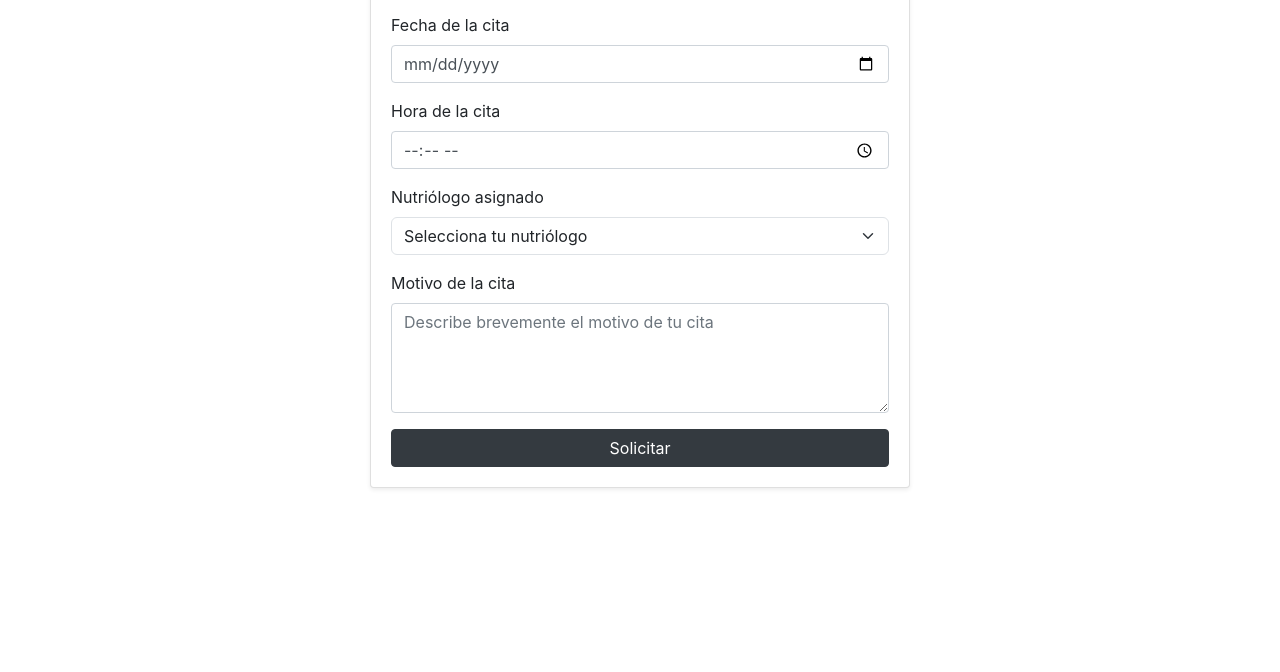
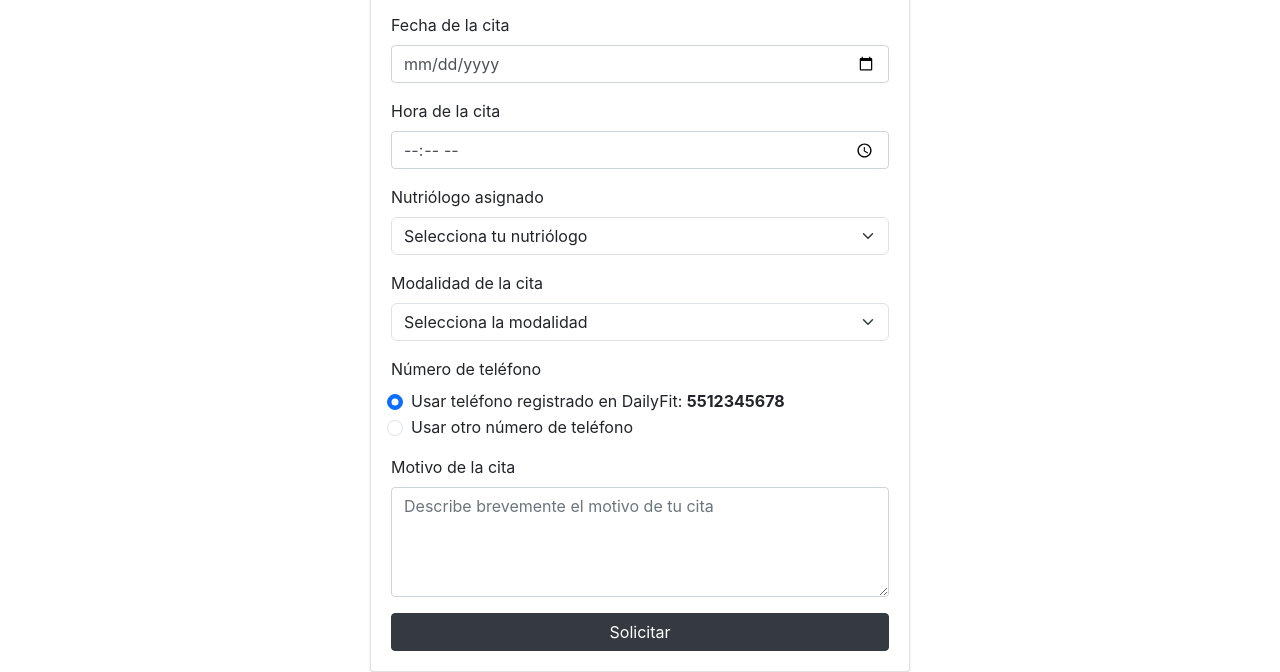
Before and after one commit to rojomsl/dailyFit, a plain HTML site: page agendarCita.html in a window 1280 px wide. Shown: the part 234-906 px from the top of the page. Before the commit the page ends 800 px from the top, so only its background shows below. Drawn offline with nearby package versions, Linux system fonts and the light colour scheme.

Commit message:
Add files via upload

```diff
--- a/agendarCita.html
+++ b/agendarCita.html
@@ -39,6 +39,34 @@
                             </select>
                         </div>
                         <div class="mb-3">
+                            <label for="modalidad" class="form-label">Modalidad de la cita</label>
+                            <select class="form-select" id="modalidad" name="modalidad">
+                                <option value="" disabled selected>Selecciona la modalidad</option>
+                                <option value="en_linea">En línea</option>
+                                <option value="presencial">Presencial</option>
+                            </select>
+                        </div>
+                        <div class="mb-3">
+                            <label class="form-label">Número de teléfono</label>
+                            <div>
+                                <div class="form-check">
+                                    <input class="form-check-input" type="radio" name="telefonoOption" id="telefonoRegistrado" value="registrado" checked>
+                                    <label class="form-check-label" for="telefonoRegistrado">
+                                        Usar teléfono registrado en DailyFit: <strong>5512345678</strong>
+                                    </label>
+                                </div>
+                                <div class="form-check">
+                                    <input class="form-check-input" type="radio" name="telefonoOption" id="telefonoOtro" value="otro">
+                                    <label class="form-check-label" for="telefonoOtro">
+                                        Usar otro número de teléfono
+                                    </label>
+                                </div>
+                            </div>
+                            <div class="mt-2" id="nuevoTelefonoDiv" style="display: none;">
+                                <input type="tel" class="form-control" id="nuevoTelefono" name="nuevoTelefono" placeholder="Ingresa el nuevo número de teléfono">
+                            </div>
+                        </div>
+                        <div class="mb-3">
                             <label for="motivo" class="form-label">Motivo de la cita</label>
                             <textarea class="form-control" id="motivo" name="motivo" rows="4" placeholder="Describe brevemente el motivo de tu cita"></textarea>
                         </div>
@@ -59,6 +87,25 @@
     $(function() {
         $("#navbar-placeholder").load("barraNavegacionUsuario.html");
     });
+
+    // Mostrar u ocultar el campo para un nuevo número de teléfono
+    document.addEventListener('DOMContentLoaded', function() {
+        const telefonoRegistrado = document.getElementById('telefonoRegistrado');
+        const telefonoOtro = document.getElementById('telefonoOtro');
+        const nuevoTelefonoDiv = document.getElementById('nuevoTelefonoDiv');
+
+        telefonoRegistrado.addEventListener('change', function() {
+            if (this.checked) {
+                nuevoTelefonoDiv.style.display = 'none';
+            }
+        });
+
+        telefonoOtro.addEventListener('change', function() {
+            if (this.checked) {
+                nuevoTelefonoDiv.style.display = 'block';
+            }
+        });
+    });
 </script>
 
 </body>
```
